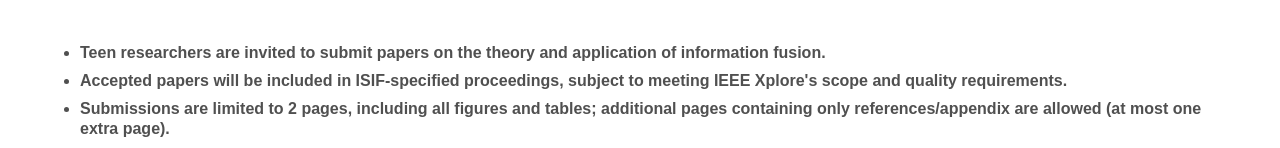
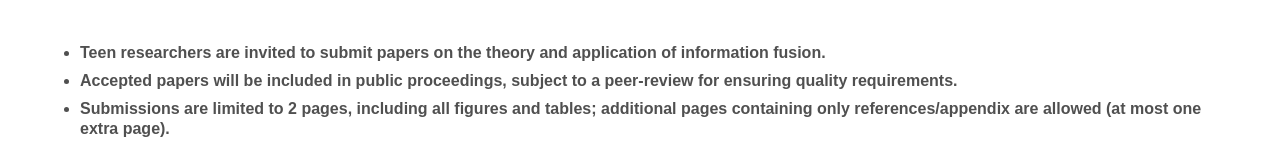
Before and after one commit to Fusion2025/web, a Nuxt app: page /teen-workshop in a window 1280 px wide. Shown: the part 750-898 px from the top of the page. Built offline with nearby package versions, Linux system fonts and the light colour scheme.

Commit message:
Update teen-workshop.vue

```diff
--- a/pages/teen-workshop.vue
+++ b/pages/teen-workshop.vue
@@ -26,8 +26,8 @@
             application of information fusion.
           </li>
           <li class="pt-2">
-            Accepted papers will be included in ISIF-specified proceedings,
-            subject to meeting IEEE Xplore's scope and quality requirements.
+            Accepted papers will be included in public proceedings,
+            subject to a peer-review for ensuring quality requirements.
           </li>
           <li class="pt-2">
             Submissions are limited to 2 pages, including all figures and
```
